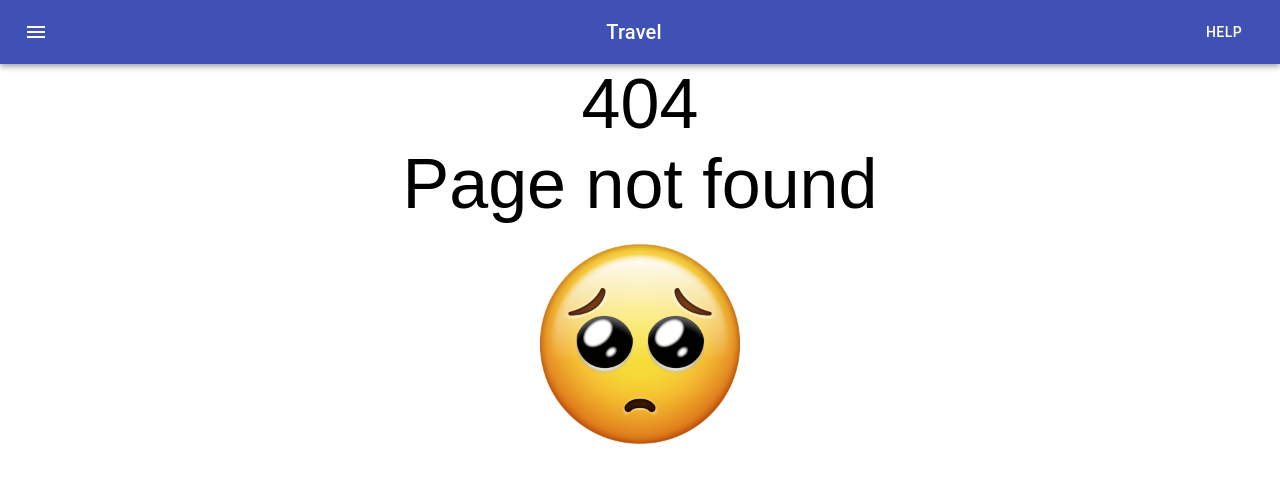
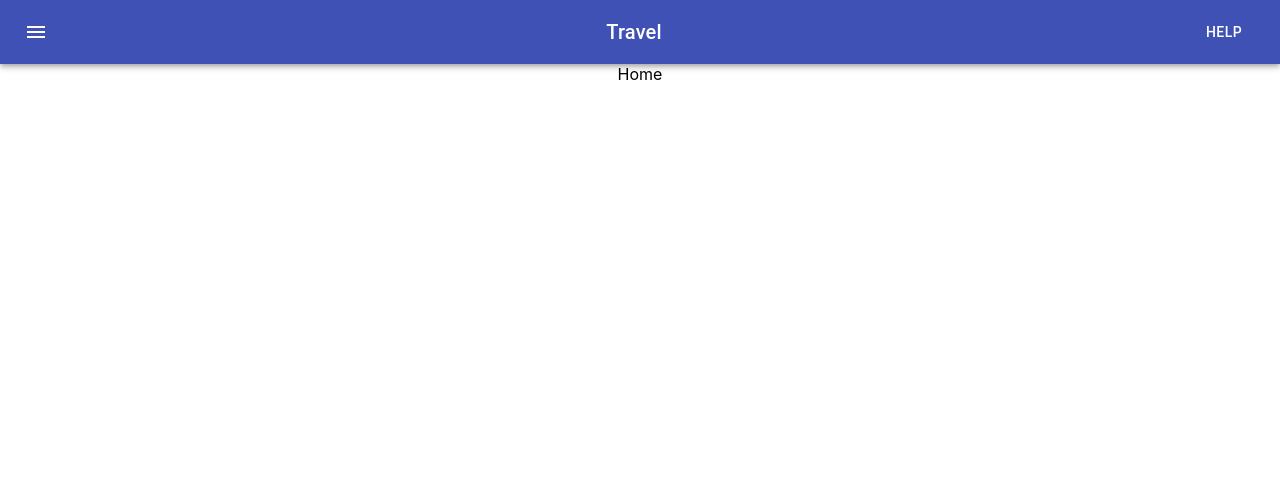
Before and after one commit to vlad9564/client, a React (Create React App) app: page / in a window 1280 px wide. Before the commit this address had no page. Shown: the top 482 px of the page. Built offline with nearby package versions, Linux system fonts and the light colour scheme; what graphql.macro would draw is missing.

Commit message:
test the routes

```diff
--- a/package.json
+++ b/package.json
@@ -51,5 +51,5 @@
       "last 1 safari version"
     ]
   },
-  "homepage": "http://vlad9564.github.io/client"
+  "homepage": "http://vlad9564.github.io/"
 }
--- a/src/components/Main/Main.tsx
+++ b/src/components/Main/Main.tsx
@@ -12,8 +12,8 @@ export const Main = () => {
             <Router>
                 <Header />
                 <Switch>
-                    <Route path={["/client", "/client/home"]} exact component={Home} />
-                    <Route path={"/client/admin"} exact component={Admin} />
+                    <Route path={["/", "/home"]} exact component={Home} />
+                    <Route path={"/admin"} exact component={Admin} />
                     <Route path={"*"} component={PageNotFound} />
                 </Switch>
             </Router>
```
